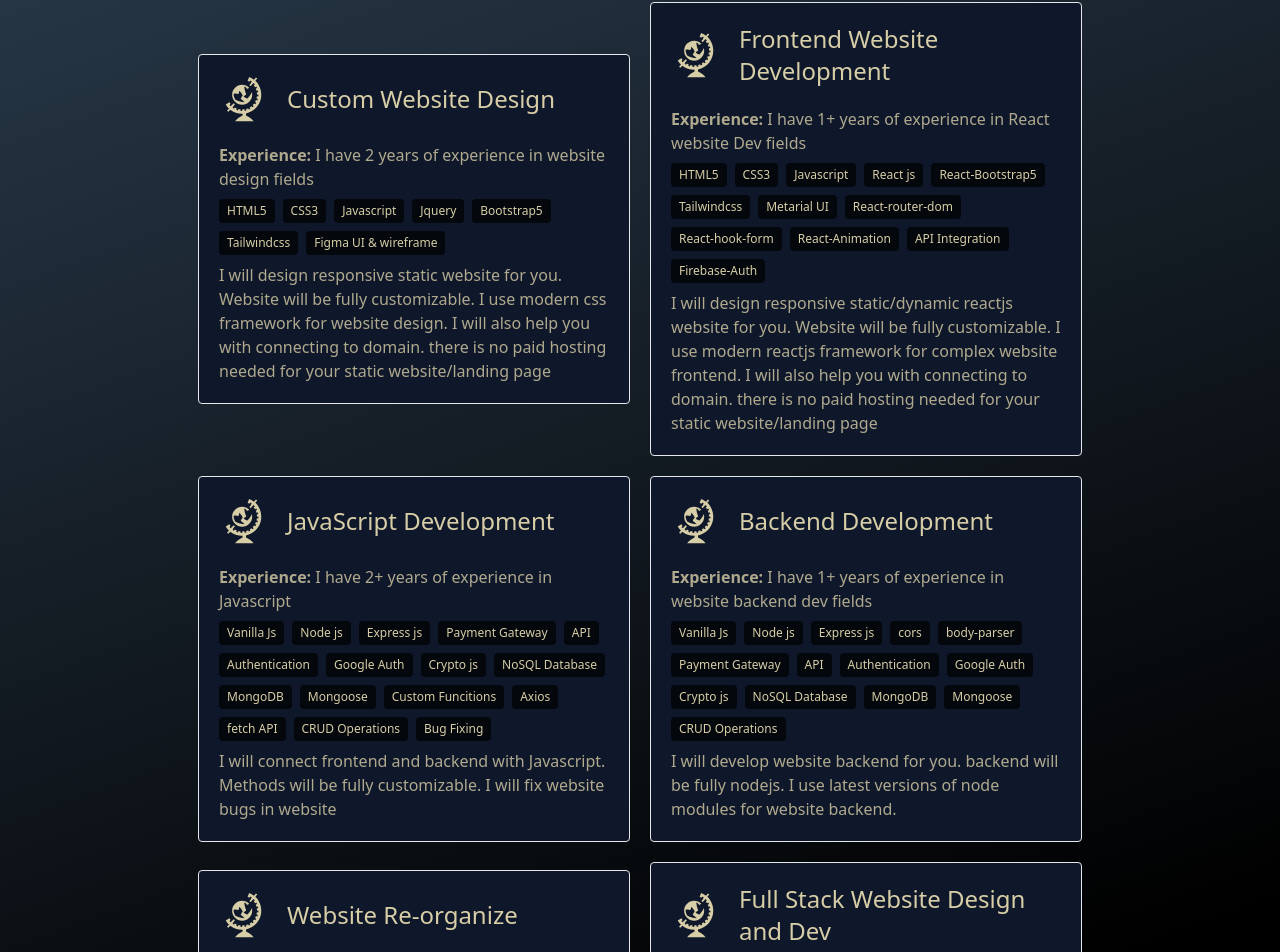
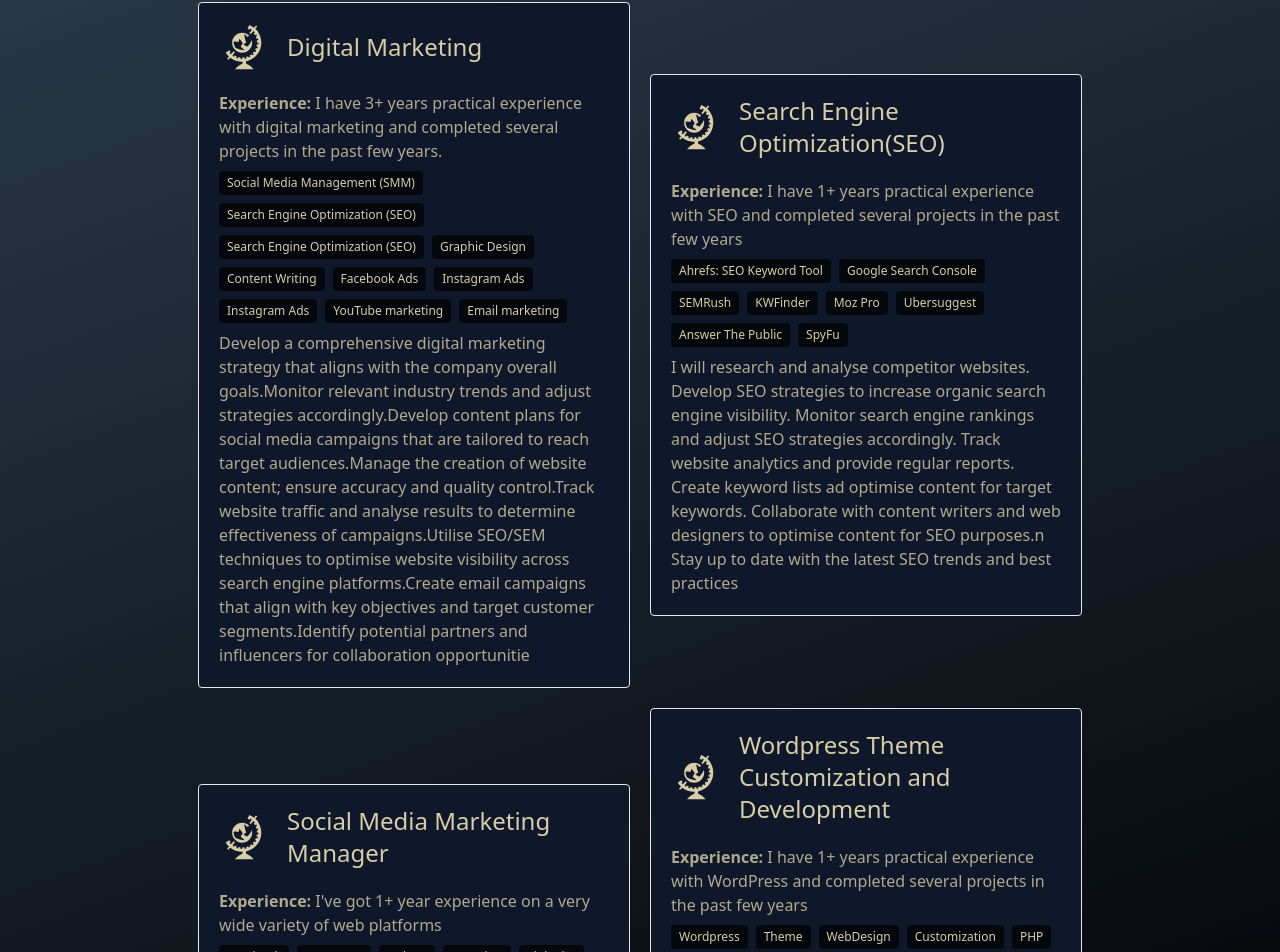
Before and after one commit to kaiesmahmud/sohel-portfolio, a React (Create React App) app: page /gigs in a window 1280 px wide. Shown: the part 212-1164 px from the top of the page. Built offline with nearby package versions, Linux system fonts and the light colour scheme.

Commit message:
details updated

```diff
--- a/src/component/Navbar.js
+++ b/src/component/Navbar.js
@@ -15,7 +15,7 @@ const Navbar = () => {
                 <nav className=' flex flex-col gap-4 lg:flex-row justify-between items-center mx-2 md:mx-10 lg:mx-20  '>
                     <div className='text-[2rem] lg:text-[3rem] font-extralight flex justify-between w-full'>
                         <NavLink to={'/'} onClick={()=>setOpenMenu(false)}>
-                        <p className='p-2'>N</p>
+                        <p className='p-2'>N_S</p>
                         </NavLink>
                         <div className='text-3xl lg:hidden cursor-pointer' onClick={changeOpenMenu}>
                             {openMenu? <VscClose/> :<HiBars2/>}
--- a/src/pages/About.js
+++ b/src/pages/About.js
@@ -13,14 +13,14 @@ const About = () => {
         {
             id:2,
             name:'HSC in Science',
-            institute:'Savar Govt College',
+            institute:'Dania University & College',
             time:'August, 2018 to November, 2020',
             cgpa:'CGPA: 4.67 (out of 5.00)'
         },
         {
             id:3,
             name:'SSC in Science',
-            institute:'Gokulnagar High School',
+            institute:'Malek Molla High School',
             time:'January, 2016 to January, 2018',
             cgpa:'CGPA: 4.61 (out of 5.00)'
         },
@@ -29,7 +29,7 @@ const About = () => {
         <div className=' m-10 lg:m-20'>
             <section  className='mx-5 md:mx-10 lg:mx-20 my-20 p-5 flex flex-col items-center lg:flex-row lg:justify-between '>
                 <div className='w-[100%] lg:max-w-[50%] flex justify-center items-center '>
-                    <img src='sohel.jpeg' alt='Kaies Mahmud Nehal' className='rounded-[50%] w-[50%] max-w-[500px] border '/>
+                    <img src='sohel-1.jpeg' alt='Nawab Alam sohel' className='rounded-[50%] w-[50%] max-w-[500px] border '/>
                 </div>
                 <div className='mt-10 lg:m-0 text-center lg:text-start lg:max-w-[50%]'>
                     <p className='text-sm md:text-base lg:text-xl opacity-70 font-extralight'>
@@ -72,7 +72,9 @@ const About = () => {
                 <h1 className='text-3xl font-extralight text-center pb-10 '>Hobby</h1>
                 <div className='flex items-center justify-center flex-wrap gap-6 font-extralight'>
                     <h4 className='bg-black border rounded px-3 py-1'>Programming</h4>
+                    <h4 className='bg-black border rounded px-3 py-1'>Problem Solving</h4>
                     <h4 className='bg-black border rounded px-3 py-1'>Travelling</h4>
+                    <h4 className='bg-black border rounded px-3 py-1'>Creative Thinking</h4>
                     <h4 className='bg-black border rounded px-3 py-1'>Peting Animal</h4>
                 </div>
             </section>
--- a/src/pages/ContactMe.js
+++ b/src/pages/ContactMe.js
@@ -7,10 +7,10 @@ const ContactMe = () => {
                 <h1 className='text-center text-2xl'>Want to chat?</h1>
                 <form class="w-full max-w-sm">
                     <div class="flex items-center border-b border-[#D7CEA7] py-2 my-5">
-                        <input class="appearance-none bg-transparent border-none w-full text-gray-700 mr-3 py-1 px-2 leading-tight focus:outline-none" type="email" name='email' placeholder="Email" required/>
+                        <input class="appearance-none bg-transparent border-none w-full text-gray-400 mr-3 py-1 px-2 leading-tight focus:outline-none" type="email" name='email' placeholder="Email" required/>
                     </div>
                     <div class="flex items-center border-b border-[#D7CEA7] py-2 my-10">
-                        <textarea rows={5} cols={100} placeholder={'Your Messege here.. '} name='messege' class="appearance-none bg-transparent border-none w-full text-gray-700 mr-3 py-1 px-2 leading-tight focus:outline-none"/>
+                        <textarea rows={5} cols={100} placeholder={'Your Messege here.. '} name='messege' class="appearance-none bg-transparent border-none w-full text-gray-400 mr-3 py-1 px-2 leading-tight focus:outline-none"/>
                     </div>
                     <button class="flex-shrink-0 bg-teal-500 hover:bg-teal-700 border-teal-500 hover:border-teal-700 text-sm border-4 text-white py-1 px-2 rounded" type="submit">
                     Sent Messege
@@ -18,7 +18,7 @@ const ContactMe = () => {
                 </form>
             </div>
             <div>
-            <iframe title='BD map' src="https://www.google.com/maps/embed?pb=!1m16!1m12!1m3!1d2681.0850493502576!2d90.25934791414178!3d23.894063337292852!2m3!1f0!2f0!3f0!3m2!1i1024!2i768!4f13.1!2m1!1spandhoa%2C%20bismile%2Csavar%2Cdhaka!5e0!3m2!1sen!2sbd!4v1677728952842!5m2!1sen!2sbd" width="600" height="450" style={{"border":"0"}} allowfullscreen="" loading="lazy" referrerpolicy="no-referrer-when-downgrade" className='rounded-xl shadow shadow-white'></iframe>
+            <iframe src="https://www.google.com/maps/embed?pb=!1m18!1m12!1m3!1d233479.3811147067!2d90.12895018554961!3d23.885528746704868!2m3!1f0!2f0!3f0!3m2!1i1024!2i768!4f13.1!3m3!1m2!1s0x3755e9cdc8bac3b5%3A0xc155530f1e9923d6!2sSavar%20Upazila!5e0!3m2!1sen!2sbd!4v1678269487542!5m2!1sen!2sbd" width="600" height="450" style={{"border":"0"}} allowfullscreen="" loading="lazy" referrerpolicy="no-referrer-when-downgrade" className='rounded-xl shadow shadow-white'></iframe>
             </div>
         </div>
     );
--- a/src/pages/Experience.js
+++ b/src/pages/Experience.js
@@ -7,7 +7,7 @@ const Experience = () => {
     const experiences =[
         {
             id:1,
-            name:'Full Stack Developer',
+            name:'Digital Marketing Specialist ',
             company:"DevdeerTech Digital Business Solution",
             time:"From July, 2022 to 2023"
         },
@@ -27,18 +27,23 @@ const Experience = () => {
     const skills = [
         {
             id:1,
-            name:"topic name",
-            tools:['tools','tools','tools','tools','tools','tools','tools',]
+            name:"Digital Marketing",
+            tools:['SMM','SME','SEM','SEO','Adwards','Classifieds',]
         },
         {
             id:2,
-            name:"topic name",
-            tools:['tools','tools','tools','tools','tools','tools','tools',]
+            name:"Search Engine Optimization(SEO)",
+            tools:['On-page SEO','Off-page SEO','Local SEO','Technical SEO','Website Audit','Keyword Research','Keyword Analyze','Compititor Analyze',]
         },
         {
             id:3,
-            name:"topic name",
-            tools:['tools','tools','tools','tools','tools','tools','tools',]
+            name:"Social Media Marketing(SMM)",
+            tools:['Canva Pro','Illustrator','Photoshop','Content Writing','ChatGPT','Premium Tools',]
+        },
+        {
+            id:4,
+            name:"Lead Generation Data Entry",
+            tools:['MS Office','Google Spreadsheet','VPN/Proxy','50wpm typing','Email Verify','Premium Tools',]
         },
     ]
     const certificates = [
@@ -86,7 +91,7 @@ const Experience = () => {
                     skills.map(skill=>(
                         <div key={skill.id} className='w-[100%] lg:w-[30%] border rounded-lg  p-5 bg-gray-900'>
                             <div className=' flex justify-start gap-5 items-start'>
-                                <ImStatsBars className='text-3xl p-1 border rounded-full'/>
+                                <ImStatsBars className='text-3xl p-1 border rounded-full min-w-[30px]'/>
                                 <div className='flex flex-col gap-2'>
                                     <h2 className='text-lg font-extralight'>{skill.name}</h2>
                                     <div className='flex flex-wrap gap-2'>
--- a/src/pages/Gigs.js
+++ b/src/pages/Gigs.js
@@ -6,45 +6,42 @@ const Gigs = () => {
     const gigs = [
         {
             id:1,
-            name:'Custom Website Design',
-            platforms:['HTML5','CSS3',"Javascript",'Jquery','Bootstrap5','Tailwindcss','Figma UI & wireframe'],
-            experience:'I have 2 years of experience in website design fields',
-            about:'I will design responsive static website for you. Website will be fully customizable. I use modern css framework for website design. I will also help you with connecting to domain. there is no paid hosting needed for your static website/landing page '
+            name:'Digital Marketing',
+            platforms:['Social Media Management (SMM)','Search Engine Optimization (SEO)',
+            "Search Engine Optimization (SEO)",'Graphic Design','Content Writing','Facebook Ads','Instagram Ads','Instagram Ads',
+        'YouTube marketing',"Email marketing"],
+            experience:'I have 3+ years practical experience with digital marketing and completed several projects in the past few years.',
+            about:'Develop a comprehensive digital marketing strategy that aligns with the company overall goals.Monitor relevant industry trends and adjust strategies accordingly.Develop content plans for social media campaigns that are tailored to reach target  audiences.Manage the creation of website content; ensure accuracy and quality control.Track website traffic and analyse results to determine effectiveness of campaigns.Utilise SEO/SEM techniques to optimise website visibility across search engine platforms.Create email campaigns that align with key objectives and target customer segments.Identify potential partners and influencers for collaboration opportunitie '
         },
         {
             id:2,
-            name:'Frontend Website Development ',
-            platforms:['HTML5','CSS3',"Javascript",'React js','React-Bootstrap5','Tailwindcss','Metarial UI','React-router-dom','React-hook-form',"React-Animation",'API Integration',"Firebase-Auth"],
-            experience:'I have 1+ years of experience in React website Dev fields',
-            about:'I will design responsive static/dynamic reactjs website for you. Website will be fully customizable. I use modern reactjs framework for complex website frontend. I will also help you with connecting to domain. there is no paid hosting needed for your static website/landing page '
+            name:'Search Engine Optimization(SEO) ',
+            platforms:['Ahrefs: SEO Keyword Tool','Google Search Console','SEMRush','KWFinder','Moz Pro','Ubersuggest',
+            'Answer The Public','SpyFu',],
+            experience:'I have 1+ years practical experience with SEO and completed several projects in the past few years',
+            about:'I will research and analyse competitor websites. Develop SEO strategies to increase organic search engine visibility. Monitor search engine rankings and adjust SEO strategies accordingly. Track website analytics and provide regular reports. Create keyword lists ad optimise content for target keywords. Collaborate with content writers and web designers to optimise content for SEO purposes.n Stay up to date with the latest SEO trends and best practices '
         },
         {
             id:4,
-            name:'JavaScript Development',
-            platforms:['Vanilla Js','Node js',"Express js",'Payment Gateway','API',"Authentication",'Google Auth','Crypto js','NoSQL Database',"MongoDB",'Mongoose','Custom Funcitions','Axios','fetch API','CRUD Operations','Bug Fixing'],
-            experience:'I have 2+ years of experience in Javascript',
-            about:'I will connect frontend and backend with Javascript. Methods will be fully customizable. I will fix website bugs in website '
+            name:'Social Media Marketing Manager',
+            platforms:['Facebook','Instagram',"Twitter",'Snapshot','LinkedIn',"Reddit",'viber','Imo','Google Plus',"Youtube",'Pinterest','Digg','PhotoBucket','BlackPlanet'],
+            experience:"I've got 1+ year experience on a very wide variety of web platforms ",
+            about:'I will plan, create, manage and execute content across multiple social media channels. Develop strategies to increase followership and engagement on all major channels. Monitor and respond to comments on social media posts with customer service in mind'
         },
         {
             id:3,
-            name:'Backend Development',
-            platforms:['Vanilla Js','Node js',"Express js",'cors','body-parser','Payment Gateway','API',"Authentication",'Google Auth','Crypto js','NoSQL Database',"MongoDB",'Mongoose','CRUD Operations'],
-            experience:'I have 1+ years of experience in website backend dev fields',
-            about:'I will develop website backend for you. backend will be fully nodejs. I use latest versions of node modules for website backend. '
+            name:'Wordpress Theme Customization and Development',
+            platforms:['Wordpress','Theme',"WebDesign",'Customization','PHP','Payment Gateway','API',"Authentication",'Google Auth','NoSQL Database','CRUD Operations'],
+            experience:'I have 1+ years practical experience with WordPress and completed several projects in the past few years',
+            about:'Develop new WordPress websites and applications from scratch. Customise existing themes and plugins to meet customer requirements. Debug existing code and troubleshoot any technical issues that arise. Write clean, well-documented code that follows best practices. Utilise version control systems such as Git for website development. Optimise website performance for speed and scalability. Collaborate with other developers on larger projects'
         },
         {
             id:5,
-            name:'Website Re-organize',
-            platforms:['HTML5','CSS3',"Javascript",'React js','React-Bootstrap5','Tailwindcss','Metarial UI','React-router-dom','React-hook-form',"React-Animation",'API Integration',"Firebase-Auth",'Vanilla Js','Node js',"Express js",'cors','body-parser','Payment Gateway','API',"Authentication",'Google Auth','Crypto js','NoSQL Database',"MongoDB",'Mongoose','CRUD Operations'],
+            name:'B2B & B2C Lead Generation',
+            platforms:['Snov.io','Zoominfo.com','Rocketreach','Hunter.io','Skrapp','Prospect.io','Reply.io','AeroLeads','Datanyze'
+            ],
             experience:'I have 1+ years of experience in website backend dev fields',
-            about:'I will redesign your website. I will fix all the previous bugs/errors. I use latest technologis for website redesign. '
-        },
-        {
-            id:6,
-            name:'Full Stack Website Design and Dev',
-            platforms:['HTML5','CSS3',"Javascript",'React js','React-Bootstrap5','Tailwindcss','Metarial UI','React-router-dom','React-hook-form',"React-Animation",'API Integration',"Firebase-Auth",'Vanilla Js','Node js',"Express js",'cors','body-parser','Payment Gateway','API',"Authentication",'Google Auth','Crypto js','NoSQL Database',"MongoDB",'Mongoose','CRUD Operations'],
-            experience:'I have 1+ years of experience in website backend dev fields',
-            about:'I will create your website from scratch. I will do all the development with MERN Stack Technology. I use latest technologis for website development. '
+            about:'Research and identify target customers, create lead lists, and develop outreach strategies to engage them. Develop customer personas to understand the needs of potential customers. Create campaigns (email, social media, etc.) to expand brand recognition. Monitor performance of campaigns and adjust as needed in order to maximise ROI. Utilise various forms of digital marketing (SEO/SEM) to increase website traffic and lead generation. Track success metrics such as total leads generated, cost per lead/conversion rate, etc. Collaborate with other departments in order to better understand customer needs and develop solutions'
         },
 
     ]
```
Also changed, not shown: public/sohel-1.jpeg (added).
